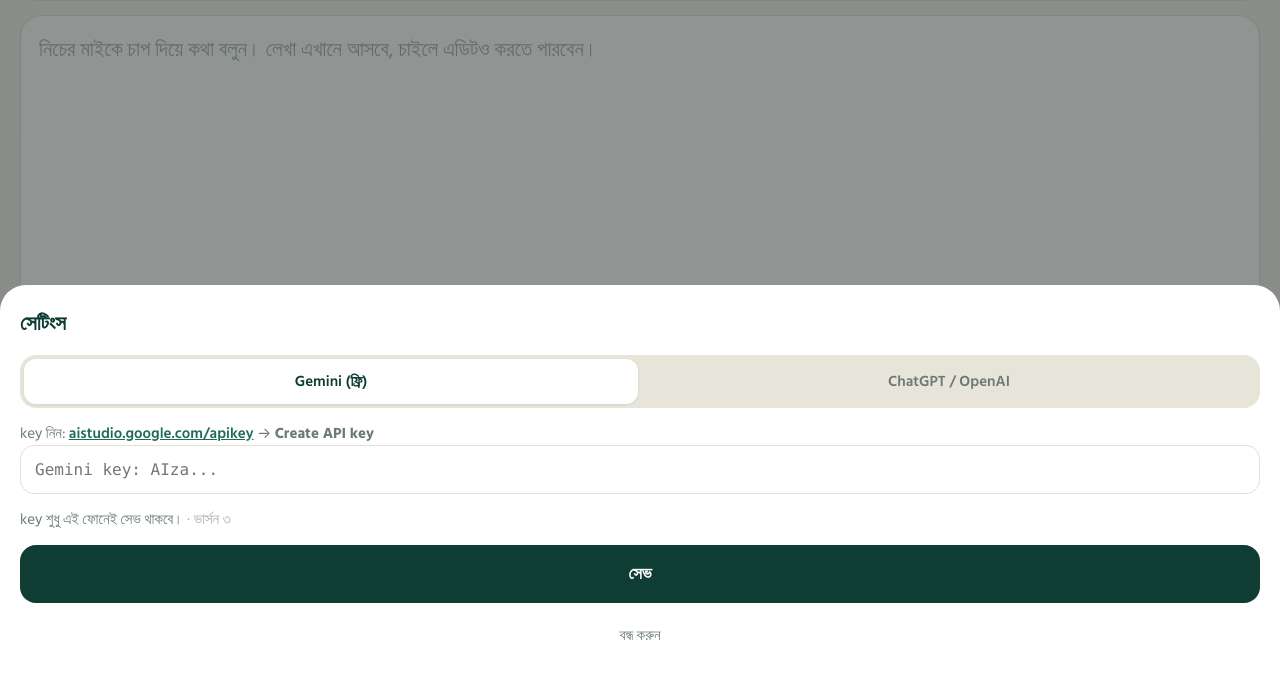
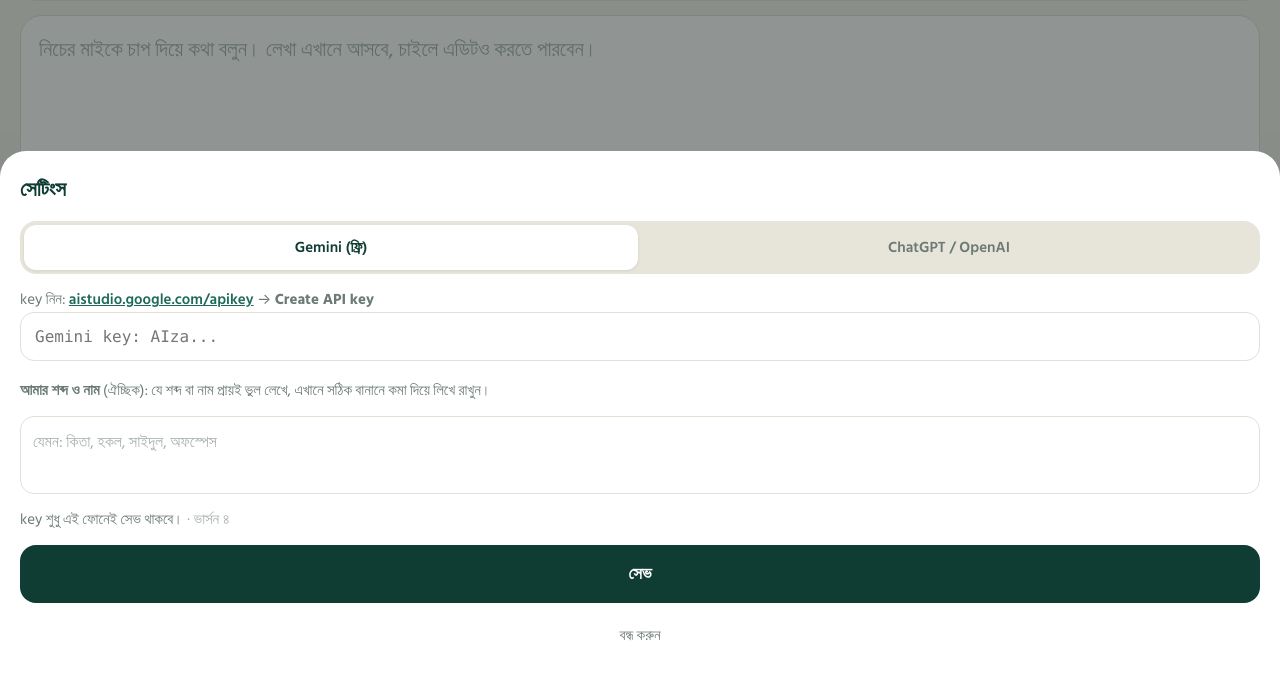
Before and after one commit to ishtiaqkhanparag/bangla-voice, a plain HTML site: page index.html in a window 1280 px wide. Shown: the part 122-800 px from the top of the page. Drawn offline with Linux system fonts and the light colour scheme.

Commit message:
Better Sylheti + multi-language recognition, stronger Gemini model first, personal word list
Co-Authored-By: Claude Opus 5.5 <noreply@anthropic.com>
Claude-Session: https://claude.ai/code/session_0188wcueS311iFaDvnT8u4bm

```diff
--- a/index.html
+++ b/index.html
@@ -192,7 +192,9 @@
       <p>key নিন: <a href="https://platform.openai.com/api-keys" target="_blank" rel="noopener">platform.openai.com/api-keys</a> → <b>Create new secret key</b>। অ্যাকাউন্টে কিছু টাকা (যেমন $5) রিচার্জ করা লাগবে।</p>
       <input id="oaKeyInput" type="password" autocomplete="off" autocapitalize="off" spellcheck="false" placeholder="OpenAI key: sk-...">
     </div>
-    <p>key শুধু এই ফোনেই সেভ থাকবে। <span style="opacity:.6">· ভার্সন ৩</span></p>
+    <p style="margin-top:4px"><b>আমার শব্দ ও নাম</b> (ঐচ্ছিক): যে শব্দ বা নাম প্রায়ই ভুল লেখে, এখানে সঠিক বানানে কমা দিয়ে লিখে রাখুন।</p>
+    <textarea id="wordsInput" rows="2" style="border:1.5px solid var(--line);border-radius:14px;padding:12px;font:inherit;font-size:16px;outline:0;flex:none" placeholder="যেমন: কিতা, হকল, সাইদুল, অফস্পেস"></textarea>
+    <p>key শুধু এই ফোনেই সেভ থাকবে। <span style="opacity:.6">· ভার্সন ৪</span></p>
     <button class="primary" id="saveKey">সেভ</button>
     <button class="ghost" id="closeSettings">বন্ধ করুন</button>
   </div>
@@ -201,19 +203,32 @@
 <script>
 (() => {
 
+  const BASE_RULES =
+    "The speaker lives in Sylhet, Bangladesh. In one message they may speak Sylheti (Sylhoti) dialect, standard Bangla, " +
+    "Arabic, Urdu, Hindi, English, or any mix of these. First recognise which language or dialect each part is in.\n" +
+    "Sylheti is very different from standard Bangla in sound and words. Typical Sylheti words: কিতা (what), কিলা (how), " +
+    "অখন (now), হকল (all), মাতা / মাত (talk), ফুয়া (boy), ফুরি (girl), আইরাম (I am coming), যাইরাম (I am going), " +
+    "খাইলায়নি (did you eat), কিচ্ছু, ইকানো, হিকানো, বাদে (later), অইছে, কররায়, গেছলাম, আছইন, জানইন. " +
+    "Sylheti often sounds like হ for স/শ, ফ for প, খ for ক, and verb endings like -রায়, -রাম, -ইন, -লায়.\n";
   const PROMPTS = {
     "as-is":
-      "You are a precise transcriber. Transcribe this audio word for word in Bengali (Bangla) script. " +
-      "The speaker is from Sylhet, Bangladesh and may speak Sylheti dialect, standard Bangla, or a mix, sometimes with English words. " +
-      "Write exactly what is said, in the same dialect and with the same words. Do NOT translate and do NOT convert Sylheti into standard Bangla. " +
-      "Spell Sylheti words in Bengali script the way they sound. Keep English words in English letters. " +
-      "Add natural punctuation. Output only the transcription, with no quotes, notes or explanations. If there is no speech, output nothing.",
+      "You are an expert transcriber for Bangla speakers. " + BASE_RULES +
+      "Write the message in Bengali (Bangla) script only:\n" +
+      "- Sylheti parts: write them word for word, exactly as spoken, spelled in Bengali script the way they sound. NEVER convert Sylheti into standard Bangla.\n" +
+      "- Standard Bangla parts: write them exactly as spoken.\n" +
+      "- Single Arabic, Urdu, Hindi or English words or short phrases inside Bangla/Sylheti speech (like ইনশাআল্লাহ, আলহামদুলিল্লাহ, মাশাআল্লাহ, ওকে, অফিস): write them in Bengali script as they sound.\n" +
+      "- If a whole sentence is in Arabic, Urdu, Hindi, English or another language: translate that sentence into natural Bangla.\n" +
+      "Add natural punctuation. Output only the final Bangla text, with no quotes, labels, notes or explanations. If there is no speech, output nothing.",
     "shuddho":
-      "Listen to this audio. The speaker is from Sylhet, Bangladesh and may speak Sylheti dialect, standard Bangla, or a mix, sometimes with English words. " +
-      "Understand exactly what they mean and write it as a natural message in standard (shuddho, cholito) Bangla in Bengali script, " +
-      "keeping the same meaning, tone and person. Do not add or remove information. Keep English words in English letters. " +
-      "Output only the message, with no quotes, notes or explanations. If there is no speech, output nothing."
+      "You are an expert at understanding Bangla speakers. " + BASE_RULES +
+      "Understand exactly what the speaker means, in whatever language or dialect, and write it as one natural message in standard (shuddho, cholito) Bangla, in Bengali script. " +
+      "Keep the same meaning, tone and person; do not add or remove information. Common religious phrases like ইনশাআল্লাহ may stay as they are, written in Bengali script. " +
+      "Output only the message, with no quotes, labels, notes or explanations. If there is no speech, output nothing."
   };
+  function buildPrompt() {
+    const words = (store.get("bv_words", "") || "").trim();
+    return PROMPTS[mode] + (words ? "\nThe speaker often uses these words or names; spell them exactly like this: " + words : "");
+  }
 
   const $ = id => document.getElementById(id);
   const out = $("out"), statusEl = $("status"), mic = $("mic");
@@ -277,6 +292,7 @@
   function activeKey() { return store.get(provider === "openai" ? "bv_oakey" : "bv_key", ""); }
   function openSettings() {
     $("keyInput").value = store.get("bv_key", ""); $("oaKeyInput").value = store.get("bv_oakey", "");
+    $("wordsInput").value = store.get("bv_words", "");
     renderProvider(); $("settings").classList.remove("hidden");
   }
   function closeSettings() { provider = store.get("bv_provider", "gemini"); $("settings").classList.add("hidden"); }
@@ -286,7 +302,7 @@
   $("saveKey").onclick = () => {
     const k = $("keyInput").value.trim(), ok = $("oaKeyInput").value.trim();
     if ((provider === "gemini" && !k) || (provider === "openai" && !ok)) { toast("key পেস্ট করুন"); return; }
-    store.set("bv_key", k); store.set("bv_oakey", ok); store.set("bv_provider", provider); closeSettings(); toast("সেভ হয়েছে ✅ এবার মাইকে চাপুন");
+    store.set("bv_key", k); store.set("bv_oakey", ok); store.set("bv_provider", provider); store.set("bv_words", $("wordsInput").value.trim()); closeSettings(); toast("সেভ হয়েছে ✅ এবার মাইকে চাপুন");
   };
 
   // ---------- mode ----------
@@ -423,7 +439,7 @@
     });
   }
 
-  const GEMINI_MODELS = ["gemini-3.5-flash-lite", "gemini-3.6-flash", "gemini-flash-latest"];
+  const GEMINI_MODELS = ["gemini-3.7-flash", "gemini-3.6-flash", "gemini-3.5-flash-lite", "gemini-flash-latest"];
   const OPENAI_MODELS = ["gpt-transcribe", "gpt-4o-transcribe", "gpt-4o-mini-transcribe"];
 
   function apiError(status, message) {
@@ -450,7 +466,7 @@
   }
 
   async function geminiOnce(model, audio, thinking) {
-    const body = { contents: [{ role: "user", parts: [ { text: PROMPTS[mode] }, { inline_data: { mime_type: audio.mime, data: audio.b64 } } ] }] };
+    const body = { contents: [{ role: "user", parts: [ { text: buildPrompt() }, { inline_data: { mime_type: audio.mime, data: audio.b64 } } ] }] };
     if (thinking) body.generationConfig = { thinkingConfig: { thinkingLevel: "minimal" } };
     const data = await postJSON(
       `https://generativelanguage.googleapis.com/v1beta/models/${model}:generateContent`,
@@ -480,12 +496,13 @@
     const blob = await (await fetch(`data:${audio.mime};base64,${audio.b64}`)).blob();
     const prompt = mode === "shuddho"
       ? "বক্তা সিলেটের মানুষ। সিলেটি বা শুদ্ধ বাংলায় কথা বলতে পারেন। লেখাটা শুদ্ধ চলিত বাংলায় লিখুন।"
-      : "বক্তা সিলেটের মানুষ। সিলেটি আঞ্চলিক ভাষা বা শুদ্ধ বাংলায় কথা বলতে পারেন, মাঝে মাঝে ইংরেজি শব্দ। ঠিক যেভাবে বলেছেন সেভাবে বাংলা অক্ষরে লিখুন, সিলেটি শব্দ বদলাবেন না।";
+      : "বক্তা সিলেটের মানুষ। সিলেটি, শুদ্ধ বাংলা, মাঝে মাঝে আরবি বা ইংরেজি শব্দ। যেমন: কিতা খবর? আমি অখন আইরাম, ইনশাআল্লাহ। ঠিক যেভাবে বলেছেন সেভাবে বাংলা অক্ষরে লিখুন।";
+    const w = (store.get("bv_words", "") || "").trim();
     let last;
     for (const model of OPENAI_MODELS) {
       const fd = new FormData();
       fd.append("file", blob, audio.mime === "audio/wav" ? "audio.wav" : "audio.m4a");
-      fd.append("model", model); fd.append("language", "bn"); fd.append("prompt", prompt);
+      fd.append("model", model); fd.append("language", "bn"); fd.append("prompt", w ? prompt + " " + w : prompt);
       try {
         const data = await postJSON("https://api.openai.com/v1/audio/transcriptions",
           { "Authorization": "Bearer " + store.get("bv_oakey", "") }, fd);
```
